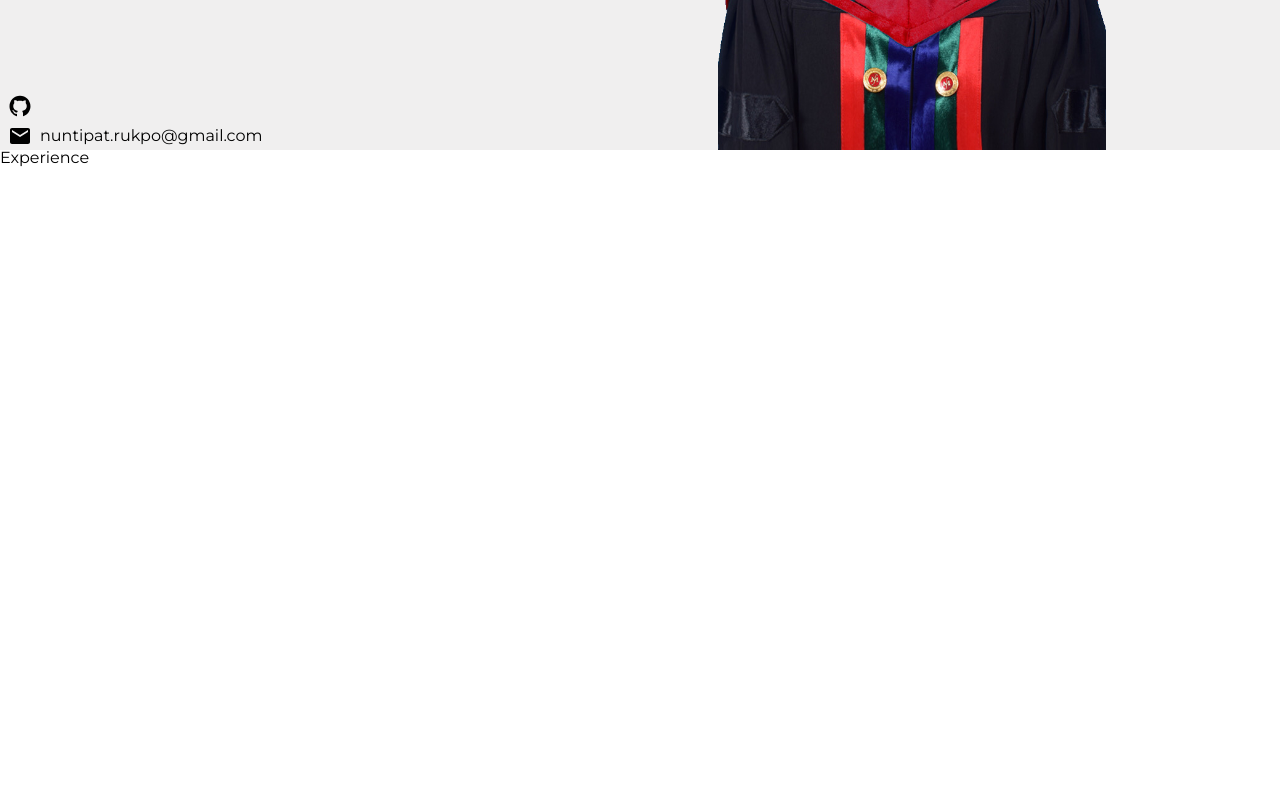
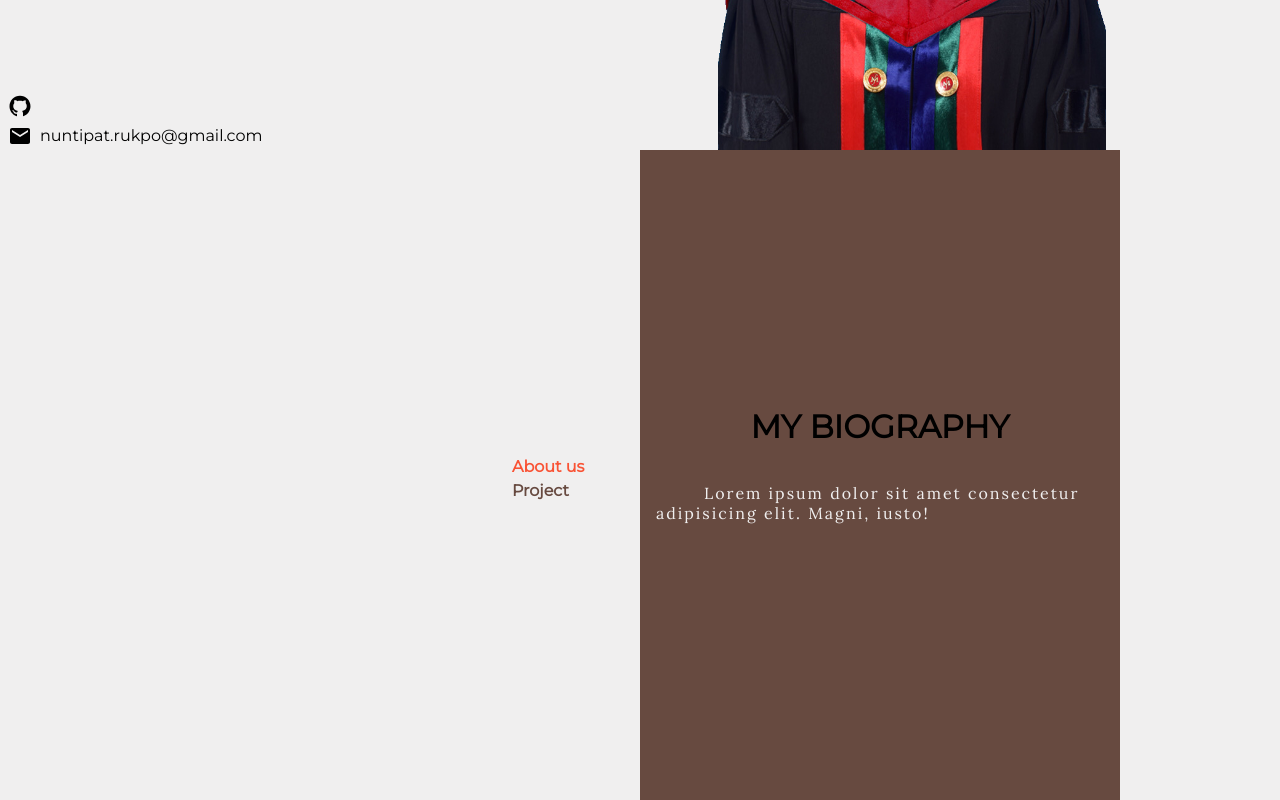
Before and after one commit to nuntipatcpe/profile-react-app, a React (Vite) app: page / in a window 1280 px wide. Shown: the part 598-1398 px from the top of the page. Built offline with nearby package versions, Linux system fonts and the light colour scheme.

Commit message:
feat : setData and setActive -> About

```diff
--- /dev/null
+++ b/src/assets/json/bio.json
@@ -0,0 +1,10 @@
+[
+    {
+        "id" : "about",
+        "data" : "Lorem ipsum dolor sit amet consectetur adipisicing elit. Magni, iusto!"
+    },
+    {
+        "id" : "project",
+        "data" : "Lorem, ipsum dolor sit amet consectetur adipisicing elit.Reprehenderit perferendis ad iure quae eligendi laudantiumconsequatur optio adipisci praesentium aperiam. Eos at modi,veritatis soluta eligendi necessitatibus commodi ipsam sunt?"
+    }
+]
--- a/src/component/profile/About.jsx
+++ b/src/component/profile/About.jsx
@@ -1,9 +1,45 @@
 import React from "react";
+import { useEffect } from "react";
+import { useState } from "react";
+
+import bio from '../../assets/json/bio.json'
 
 function Experience() {
+
+  const [data,setdata] = useState('about');
+  const [color,setColor] = useState('about');
+
+  const setActive = (str)=>{
+    setdata(str);
+    setColor(str);
+  }
+
+
   return (
     <div id="about" className="about">
-      Experience
+      <div className="container">
+
+        <nav className="nav-about">
+          <ul>
+            <li className={color === 'about' ? 'red' : 'back'} tabIndex="0" onClick={()=>{setActive('about')}}> About us</li>
+            <li className={color === 'project' ? 'red' : 'back'} tabIndex="0" onClick={()=>{setActive('project')}}> Project</li>
+          </ul>
+        </nav>
+
+        <div className="data-about">
+          <h1>MY BIOGRAPHY</h1>
+
+          {bio.filter((item)=>item.id===data).map((item)=>{
+              return (
+                <p key={item.id}>{item.data}</p>
+              )
+            })}
+          {/* <p lang="th">
+           ๆไก้ๆไนกีรั้ๆไนกรๆไ้่กรนย่ๆไยกร่ๆไยergergergergกร่ๆไยกร่ๆไยรก่ฟ
+          </p> */}
+
+        </div>
+      </div>
     </div>
   );
 }
--- a/src/scss/component/_about.scss
+++ b/src/scss/component/_about.scss
@@ -1,7 +1,79 @@
-.about{
-    // background-color: $sixty-color;
-    // height: 650px;
-    // align-items: center;
-    @include reset-list;
-     // background-color: $sixty-color;
+.about {
+  @include reset-list;
+  background-color: $sixty-color;
+  .container {
+    display: flex;
+  }
+  .nav-about {
+    width: 50%;
+    height: 100%;
+    display: flex;
+    justify-content: center;
+    align-items: center;
+
+    .red{
+      color: $thirty-color;
+    }
+    .back{
+      color: $ten-color;
+    }
+
+    ul {
+        margin-left: 22rem;
+        width: 8rem;
+        font-weight: bold;
+      li {
+        margin-top: 0.5rem;
+        cursor: pointer;
+        &:hover {
+          color: $thirty-color;
+        }
+        // &:focus {
+        //     color: $thirty-color;
+        // }
+        // &::after{
+        //   color: $ten-color;
+        // }
+
+      }
+
+    }
+  }
+  .data-about {
+    width: 50%;
+    height: 100%;
+    background-color: $ten-color;
+    display: flex;
+    flex-direction: column;
+    justify-content: center;
+    align-items: center;
+
+    h1 {
+        font-size: 2rem;
+        font-weight: bold;
+        margin-bottom: 1.5rem;
+    }
+    p{
+        color: $sixty-color;
+        text-indent: 3rem;
+        letter-spacing: 2px;
+        line-height: normal;
+        font-family: $fonts-2;
+        font-size: 1rem;
+        // text-align: justify;
+        padding: 1rem;
+
+        &:lang(th){
+            font-family: $fonts-3;
+            color: $sixty-color;
+            text-indent: 3rem;
+            letter-spacing: 2px;
+            line-height: normal;
+            font-size: 1rem;
+            // text-align: justify;
+            padding: 1rem;
+        }
+    }
+
+  }
 }
--- a/src/scss/component/_home.scss
+++ b/src/scss/component/_home.scss
@@ -60,10 +60,12 @@
             display: flex;
         }
         p{
+            content: "a";
             color: $ten-color;
             font-size: 3rem;
             // font-weight: bold;
         }
+
         .text-small{
             font-size: 1.5rem;
             padding:1rem 0 1rem ;
--- a/src/scss/utils/_variable.scss
+++ b/src/scss/utils/_variable.scss
@@ -1,4 +1,6 @@
 @import url('https://fonts.googleapis.com/css2?family=Lora&family=Montserrat&display=swap');
+@import url('https://fonts.googleapis.com/css2?family=Kanit&display=swap');
+
 //colors
 $sixty-color: #F0EFEF;
 $thirty-color: #F95335;
@@ -8,3 +10,4 @@ $ten-color: #674A40;
 // fonts
 $fonts-1 :'Montserrat', sans-serif;
 $fonts-2 :'Lora', serif;
+$fonts-3 : 'Kanit', sans-serif;
```
